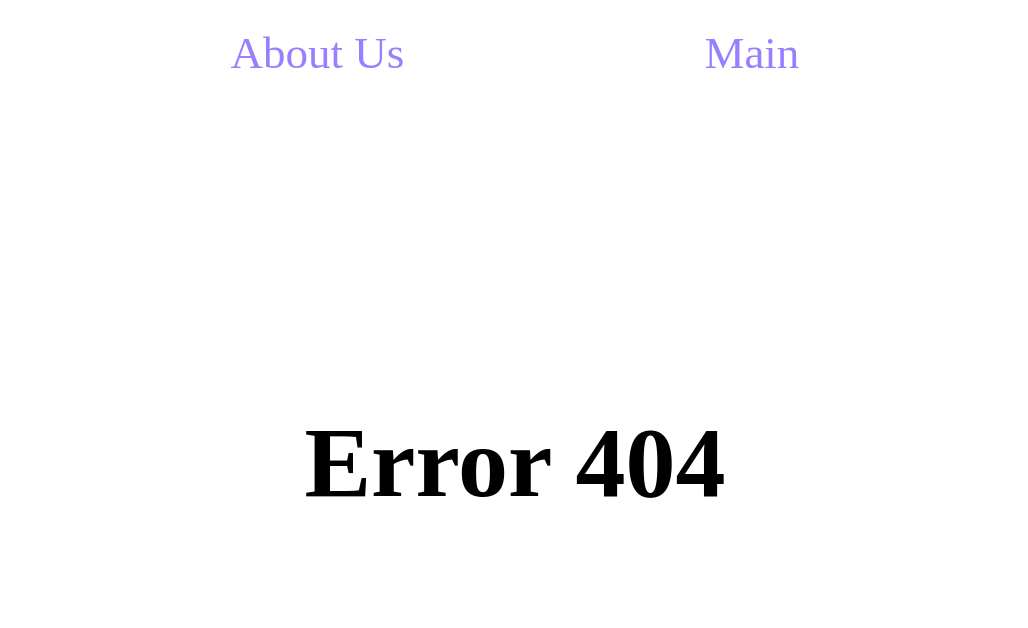
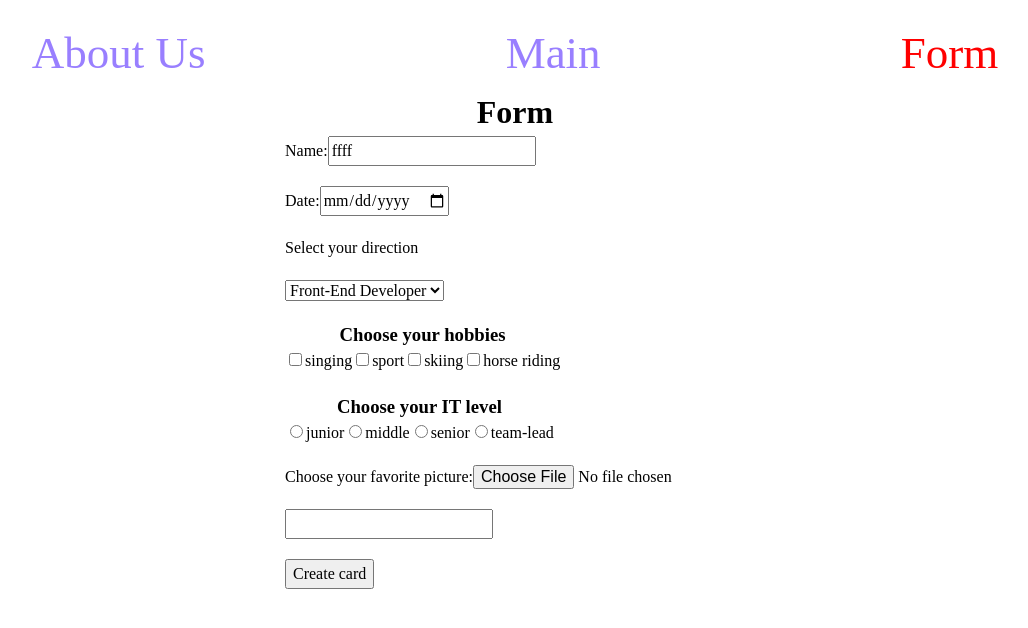
Before and after one commit to GremmyBoy/RsSchool-1st, a React (Vite) app in the folder RsSchool-1st/: page /form in a window 1280 px wide. Before the commit this address had no page. Shown: the top 628 px of the page, without its empty margins (125-1153 px from the left). Built offline with nearby package versions, Linux system fonts and the light colour scheme.

Commit message:
feat: add new functions for creating card

```diff
--- a/RsSchool-1st/src/App.tsx
+++ b/RsSchool-1st/src/App.tsx
@@ -3,6 +3,7 @@ import Header from "./Header/Header";
 import Main from "./Main/Main";
 import About from "./About/About";
 import Error from "./Error/Error";
+import Form from "./Form/Form";
 import { Route, Routes } from "react-router-dom";
 
 function App() {
@@ -13,6 +14,7 @@ function App() {
         <Route path="/" element={<Main />} />
         <Route path="/main" element={<Main />} />
         <Route path="/about" element={<About />} />
+        <Route path="/form" element={<Form />} />
         <Route path="*" element={<Error />} />
       </Routes>
     </div>
--- /dev/null
+++ b/RsSchool-1st/src/Base/Checkbox.ts
@@ -0,0 +1,22 @@
+export const checkBox = [
+  {
+    id: "singing",
+    value: "singing",
+    title: "singing",
+  },
+  {
+    id: "sport",
+    value: "sport",
+    title: "sport",
+  },
+  {
+    id: "skiing",
+    value: "skiing",
+    title: "skiing",
+  },
+  {
+    id: "horse riding",
+    value: "horse riding",
+    title: "horse riding",
+  },
+];
--- /dev/null
+++ b/RsSchool-1st/src/Base/Options.ts
@@ -0,0 +1,22 @@
+export const options = [
+  {
+    id: 100,
+    value: "Front-End Developer",
+    title: "Front-End Developer",
+  },
+  {
+    id: 101,
+    value: "Back-end Developer",
+    title: "Back-end Developer",
+  },
+  {
+    id: 102,
+    value: "DevOps",
+    title: "DevOps",
+  },
+  {
+    id: 103,
+    value: "QA",
+    title: "QA",
+  },
+];
--- /dev/null
+++ b/RsSchool-1st/src/Base/Radio.ts
@@ -0,0 +1,22 @@
+export const radio = [
+  {
+    id: "junior",
+    value: "junior",
+    title: "junior",
+  },
+  {
+    id: "middle",
+    value: "middle",
+    title: "middle",
+  },
+  {
+    id: "senior",
+    value: "senior",
+    title: "senior",
+  },
+  {
+    id: "team-lead",
+    value: "team-lead",
+    title: "team-lead",
+  },
+];
--- /dev/null
+++ b/RsSchool-1st/src/Form/Form.css
@@ -0,0 +1,13 @@
+.Form-wrapper {
+    display: flex;
+    align-items: center;
+}
+
+.Form-container {
+    display: flex;
+    flex-direction: column;
+    align-items: start;
+    justify-content: center;
+    margin: 0px auto;
+    gap: 20px;
+}
--- /dev/null
+++ b/RsSchool-1st/src/Form/Form.tsx
@@ -0,0 +1,203 @@
+import React from "react";
+import "./Form.css";
+import { options } from "../Base/Options";
+import { checkBox } from "../Base/Checkbox";
+import { radio } from "../Base/Radio";
+
+interface params {
+  id: number;
+  value: string;
+  title: string;
+}
+
+interface check {
+  id: string;
+  value: string;
+  title: string;
+}
+
+interface sType {
+  nameInput: string;
+  dateInput: string;
+  selectOption: string;
+  showData: [
+    {
+      id: "";
+      name: string;
+      date: string;
+      select: string;
+    }
+  ];
+}
+
+class Form extends React.Component<sType> {
+  state: sType = {
+    nameInput: "ffff",
+    dateInput: "",
+    selectOption: "",
+    showData: [
+      {
+        id: "",
+        name: "",
+        date: "",
+        select: "",
+      },
+    ],
+  };
+
+  nameRef = React.createRef<HTMLInputElement>();
+  dateRef = React.createRef<HTMLInputElement>();
+  selectRef = React.createRef<HTMLSelectElement>();
+
+  handleChange = () => {
+    this.setState({
+      nameInput: this.nameRef.current?.value,
+      dateInput: this.dateRef.current?.value,
+      selectOption: this.selectRef.current?.value,
+    });
+  };
+
+  // handleNameChange = (e: React.ChangeEvent<HTMLInputElement>) => {
+  //   e.preventDefault();
+  //   this.setState({
+  //     nameInput: this.nameRef.current?.value,
+  //   });
+  // };
+
+  handleShow = (e: React.MouseEvent<HTMLButtonElement>) => {
+    e.preventDefault();
+    const { nameInput, dateInput, selectOption } = this.state;
+    this.setState({
+      nameInput: "",
+      dateInput: "",
+      selectOption: "",
+      showData: [
+        {
+          id: nameInput,
+          name: nameInput,
+          date: dateInput,
+          select: selectOption,
+        },
+      ],
+    });
+  };
+
+  render(): React.ReactNode {
+    return (
+      <div className="Form">
+        <h1>Form</h1>
+        <div className="Form-wrapper">
+          <form className="Form-container">
+            <label>
+              Name:
+              <input
+                onChange={this.handleChange}
+                ref={this.nameRef}
+                type="text"
+                name="name"
+                value={this.state.nameInput}
+              />
+            </label>
+            <label>
+              Date:
+              <input
+                onChange={this.handleChange}
+                ref={this.dateRef}
+                type="date"
+                name="date"
+                value={this.state.dateInput}
+              />
+            </label>
+            <label htmlFor="direction">Select your direction</label>
+            <select
+              onChange={this.handleChange}
+              ref={this.selectRef}
+              name="direction"
+              id="direction"
+              value={this.state.selectOption}
+            >
+              {options.map((item: params) => (
+                <option key={item.id} value={item.value}>
+                  {item.title}
+                </option>
+              ))}
+            </select>
+            <div className="Hobbies">
+              <h3>Choose your hobbies</h3>
+              <div className="Hobbies-container">
+                {checkBox.map((item: check) => (
+                  <>
+                    <input
+                      type="checkbox"
+                      key={item.id}
+                      id={item.id}
+                      value={item.value}
+                    />
+                    <label htmlFor={item.id}>{item.title}</label>
+                  </>
+                ))}
+              </div>
+            </div>
+            <div className="Level">
+              <h3>Choose your IT level</h3>
+              <div className="Level-container">
+                {radio.map((item: check) => (
+                  <>
+                    <input
+                      type="radio"
+                      key={item.id}
+                      id={item.id}
+                      name="radio"
+                      value={item.value}
+                    />
+                    <label htmlFor={item.id}>{item.title}</label>
+                  </>
+                ))}
+              </div>
+            </div>
+            <label htmlFor="avatar">
+              Choose your favorite picture:
+              <input
+                type="file"
+                id="avatar"
+                name="image"
+                accept="image/png, image/jpeg"
+              />
+            </label>
+            <input type="textarea" />
+            <button onClick={this.handleShow}>Create card</button>
+          </form>
+        </div>
+        {this.state.showData.map((card) => (
+          <div key={card.id} className="new-Card">
+            <h2>{card.name}</h2>
+            <p>{card.date}</p>
+          </div>
+        ))}
+      </div>
+    );
+  }
+}
+
+// state: sType = {
+//   nameInput: "ffff",
+//   dateInput: "",
+//   selectOption: "",
+//   showData: {
+//     name: "",
+//     date: "",
+//     select: "",
+//   },
+// };
+
+// interface sType {
+//   nameInput: string;
+//   dateInput: string;
+//   selectOption: string;
+//   showData: {
+//     name: string;
+//     date: string;
+//     select: string;
+//   };
+// }
+export default Form;
--- a/RsSchool-1st/src/Header/Header.tsx
+++ b/RsSchool-1st/src/Header/Header.tsx
@@ -13,6 +13,9 @@ function Header() {
             <li>
               <NavLink to="/main">Main</NavLink>
             </li>
+            <li>
+              <NavLink to="/form">Form</NavLink>
+            </li>
           </ul>
         </nav>
       </div>
--- a/RsSchool-1st/src/Main/Main.tsx
+++ b/RsSchool-1st/src/Main/Main.tsx
@@ -1,5 +1,5 @@
 import "./Main.css";
-import { base } from "../Base";
+import { base } from "../Base/Base";
 import Cards from "../Cards/Cards";
 import Search from "../Search/Search";
 
--- a/RsSchool-1st/src/Search/Search.tsx
+++ b/RsSchool-1st/src/Search/Search.tsx
@@ -10,9 +10,9 @@ class Search extends React.PureComponent<unknown, IState> {
     input: localStorage.getItem("inputValue") || "",
   };
 
-  componentWillUnmount() {
+  componentWillUnmount = () => {
     localStorage.setItem("inputValue", this.state.input);
-  }
+  };
 
   render() {
     return (
@@ -20,7 +20,6 @@ class Search extends React.PureComponent<unknown, IState> {
         <input
           onChange={(e) => {
             this.setState({ input: e.currentTarget.value });
-            localStorage.setItem("inputValue", e.currentTarget.value);
           }}
           type="text"
           className="Search__input"
```
Also changed, not shown: RsSchool-1st/src/Base/Base.ts (renamed from RsSchool-1st/src/Base/index.ts).
